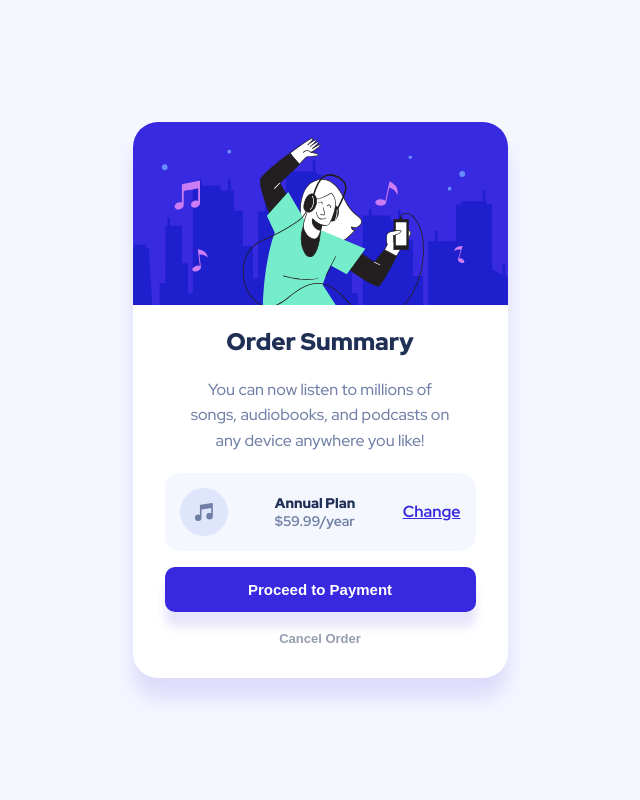
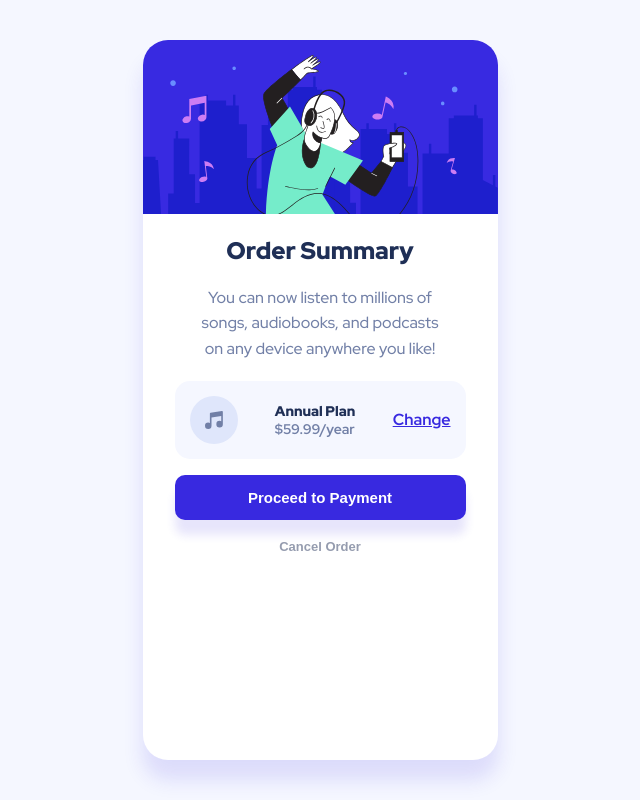
Before and after one commit to VictorCarnavali/projetos, a plain HTML site: page p03/index.html in a window 1280 px wide. Shown: the whole page, without its empty margins (320-960 px from the left). Drawn offline with Linux system fonts and the light colour scheme.

Commit message:
commit p03

```diff
--- a/p03/css/style.css
+++ b/p03/css/style.css
@@ -17,7 +17,8 @@ body {
 }
 
 main {
-    max-width: 375px;
+    max-width: 355px;
+    height: 90%;
     background-color: #FFF;
     border-radius: 25px;
     box-shadow: 0px 20px 20px hsla(245, 75%, 52%, 0.13);
```
